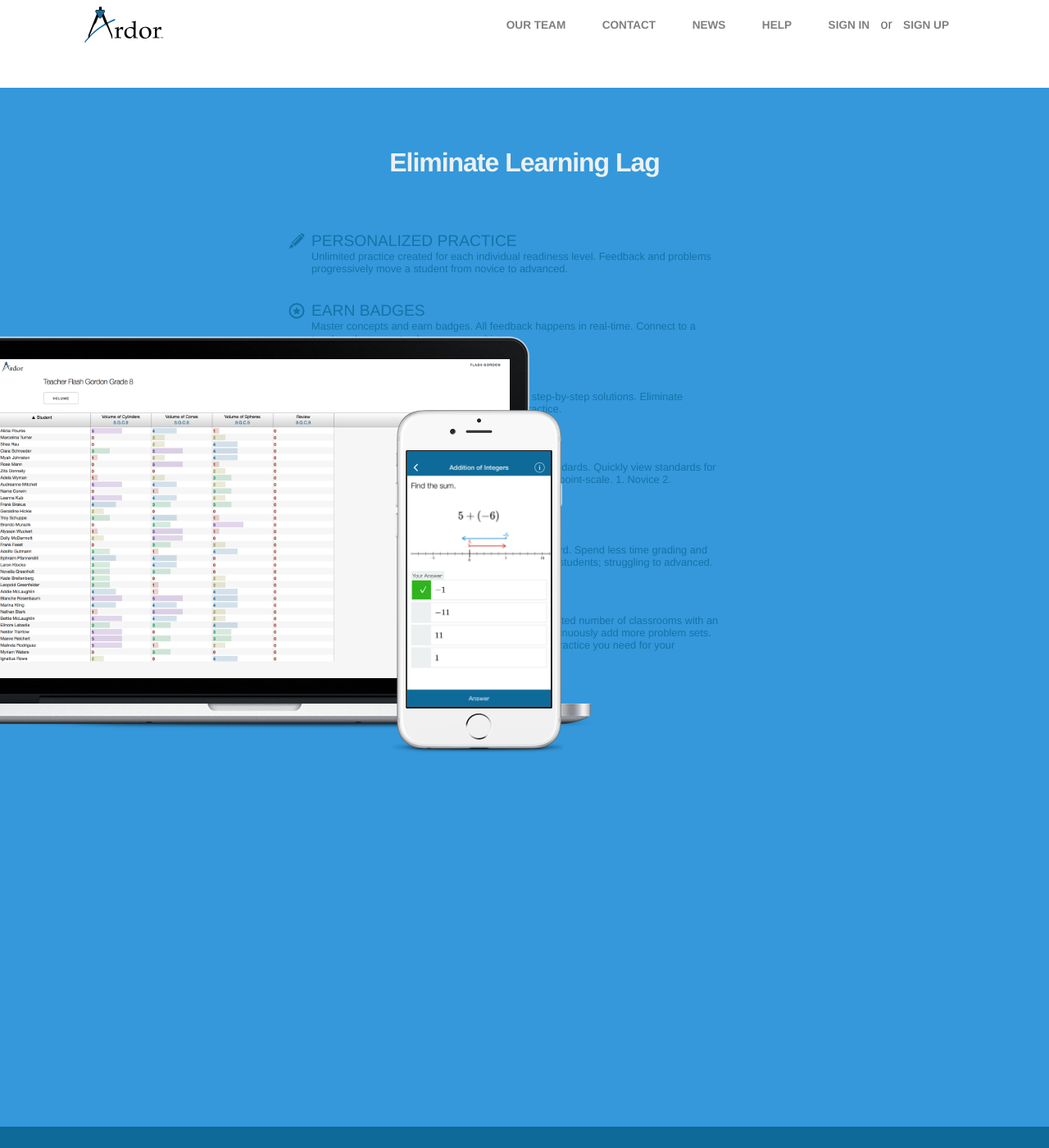
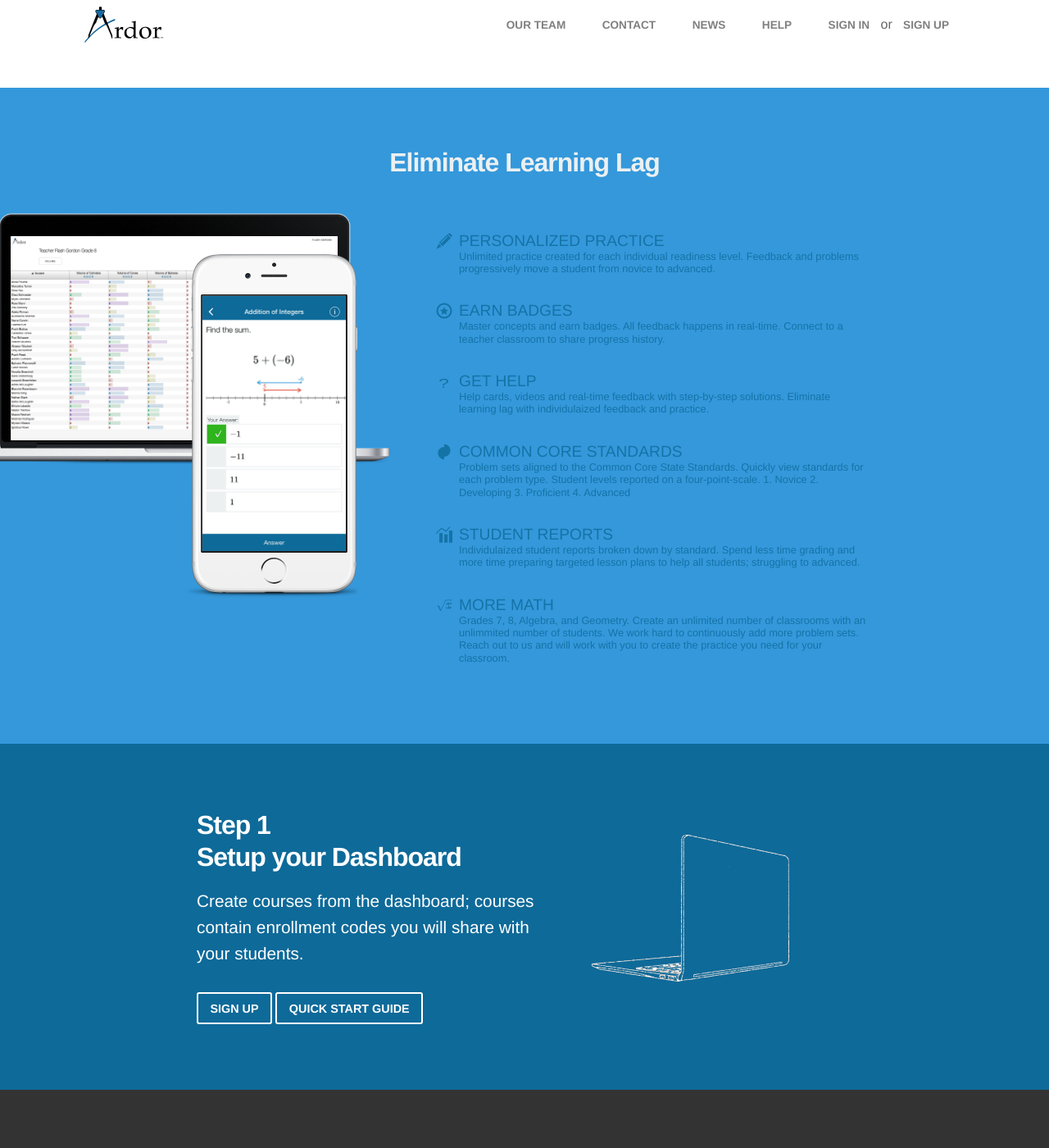
Before and after one commit to ardor-education/ardor-education.github.io, a Jekyll site: the page built from index.html, in a window 1280 px wide and 1400 px high, scrolled down 675 px. Shown: the whole window at 82% size. Built offline with Jekyll 4.4.1, drawn with Linux system fonts in a browser that asks for light colours; some web fonts are replaced.

Commit message:
add screen size adjustments for repsonisive screen sizes.

```diff
--- a/_sass/_features_content.scss
+++ b/_sass/_features_content.scss
@@ -12,11 +12,7 @@
 
 // Text Featueres
 .features-text {
-    position: relative;
-    display: block;
-    float: right;
-    width: 900px;
-    padding: 0;
+    z-index: 9;
 }
 
 .features-text h3 {
--- a/_sass/_features_images.scss
+++ b/_sass/_features_images.scss
@@ -4,7 +4,7 @@
     top: -400px; // NOTE This is a work-arround-due to the limitations with CSS selector. Text can't be in a flex-box.
     display: block;
     float: left;
-    width: 690px; // TODO media-query this size is macbook + iPHone
+    width: 690px;
 }
 
 .device {
@@ -40,28 +40,28 @@ img {
 
 .device.macbook {
     z-index: 1;
-    width: 825px;  // TODO media-query for smaller screens
-    margin: 0 -425px 0 -100px; //TODO media-query will need to change the -100px position for smaller screens
+    width: 825px;
+    margin: 0 -425px 0 -100px;
 }
 
 .device.macbook .screen {
-   left: 99px; // TODO media-query for smaller screens
-   top: 28px; // TODO media-query for smaller screens
-   width: 623px; //TODO media-query for smaller screens
-   height: 389px; // TODO media-queryfor smaller screens
+   left: 99px;
+   top: 28px;
+   width: 623px;
+   height: 389px;
 }
 
 .device.iphone {
-  z-index: 2;
-  width: 212px; // TODO media-query for smaller screens
-  margin: 90px 0 0 178px;
+    z-index: 2;
+    width: 212px;
+    margin: 90px 0 0 178px;
 }
 
 .device.iphone .screen {
-  left: 19px; // TODO media-query for smaller screens
-  top: 51px; // TODO media-query for smaller screens
-  width: 175px; // TODO media-query for smaller screens
-  height: 311px; // TODO media-query for smaller screens
+    left: 19px;
+    top: 51px;
+    width: 175px;
+    height: 311px;
 }
 
 #iphone-image {
--- a/_sass/_features_media_queries.scss
+++ b/_sass/_features_media_queries.scss
@@ -1,31 +1,105 @@
-$breakpoints: (small: 320px, medium: 768px, large: 1024px);
+$breakpoints: (small: 320px, medium: 768px, large: 1024px, big: 1198px, real-big: 1400px);
 
+@include media(">real-big") {
+    .wrapper-content {
+        max-height: 800px;
+    }
+    .features-text {
+        position: relative;
+        top: 0px;
+        left: 790px;
+        width: 500px;
+    }
+    .features-images {
+        top: -550px;
+    }
+}
 
+@include media(">big", "<=real-big") {
+    .wrapper-content {
+        max-height: 800px;
+    }
+    .features-images {
+        top: -550px;
+        width: 480px;
+    }
+    .features-text {
+        position: relative;
+        top: 0px;
+        left: 560px;
+        width: 400px;
+    }
+    .device.macbook {
+        width: 528px;
+        margin: 0 -425px 0 -50px;
+    }
+
+    .device.macbook .screen {
+        left: 63.36px;
+        top: 28px;
+        width: 398.72px;
+        height: 254.72px;
+    }
+    .device.iphone {
+        margin: 50px 0 0 175px;
+    }
+}
+
+@include media(">large", "<=big") {
+    .features-images {
+        top: -290px;
+    }
+    .features-text {
+        position: relative;
+        top: 540px;
+        left: 0px;
+        float: left;
+        width: 500px; // 2x must be smaller than big 1198px;
+        padding: 0 0 0 50px;
+    }
+    .device.macbook {
+        margin: 0 -425px 0 -90px;
+    }
+    .device.iphone {
+        margin: 90px 0 0 77px;
+    }
+}
 
 @include media(">medium", "<=large") {
     .features-images {
-        top: -540px;
+        top: -580px;
     }
     .features-text {
-        top: 530px;
+        position: relative;
+        top: 520px;
+        left: 0px;
         float: left;
-        width: 600px;
-        padding: 0 0 0 50px;
+        width: 540px; // x2 must be larger than "large" screen size. IE: 1024px;
+        padding: 0 10px 0 50px;
     }
-
+    .device.macbook {
+        margin: 0 -425px 0 0;
+    }
+    .device.iphone {
+        margin: 90px 0 0 75px;
+    }
 }
-@include media("<medium") {
-    .features-text {
-        top: 530px;
-        float: left;
-        width: 400px;
-        padding: 0 0 0 50px;
-    }
+@include media("<=medium") {
     .features-images {
         top: -640px;
     }
+    .features-text {
+        position: relative;
+        top: 520px;
+        left: 0px;
+        float: left;
+        width: 400px;
+        padding: 0 10px 0 50px;
+    }
     .device.macbook {
-        margin: 0 -425px 0 -400px;
+        margin: 0 -425px 0 -100px;
     }
-
+    .device.iphone {
+        margin: 90px 0 0 -115px;
+    }
 }
```
